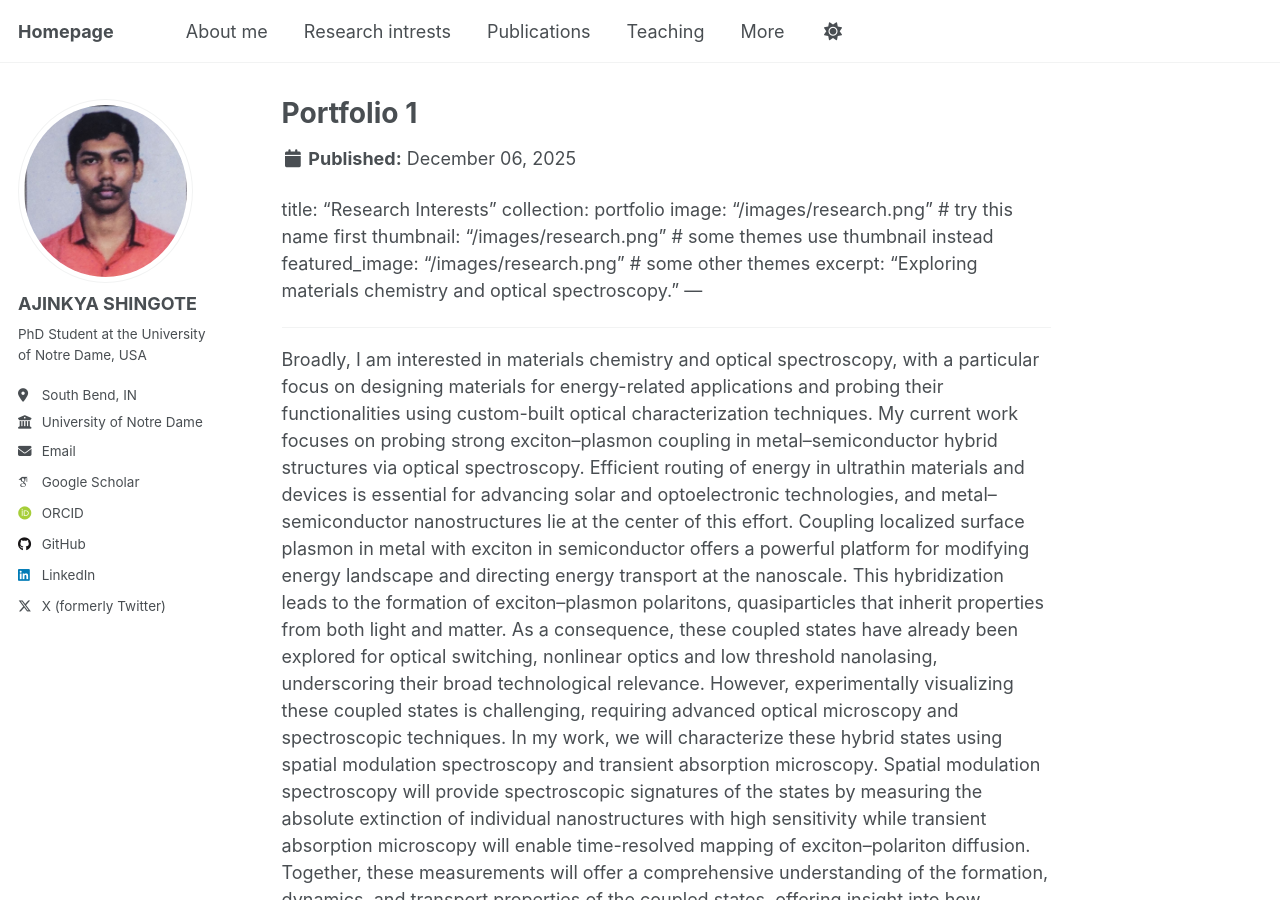
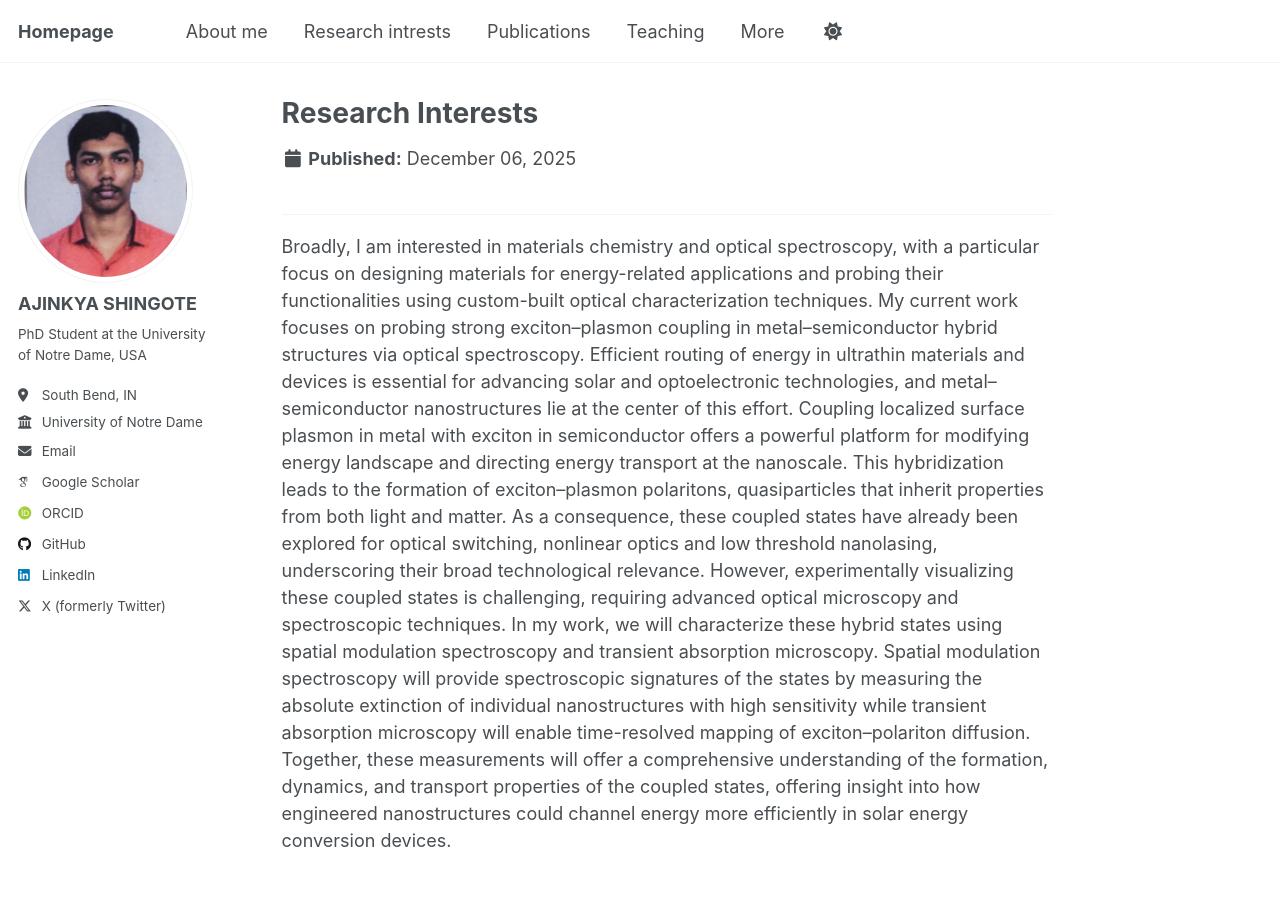
Before and after one commit to ajinkya-ss/ajinkya-ss, a Jekyll site: the page built from _portfolio/portfolio-1.md, in a window 1280 px wide and 900 px high. Built offline with Jekyll 4.4.1, drawn with Linux system fonts in a browser that asks for light colours; some web fonts are replaced; a script that is not in the unit is left out.

Commit message:
Update portfolio-1.md

```diff
--- a/_portfolio/portfolio-1.md
+++ b/_portfolio/portfolio-1.md
@@ -1,11 +1,6 @@
----
 ---
 title: "Research Interests"
 collection: portfolio
-image: "/images/research.png"      # try this name first
-thumbnail: "/images/research.png"  # some themes use thumbnail instead
-featured_image: "/images/research.png" # some other themes
-excerpt: "Exploring materials chemistry and optical spectroscopy."
 ---
 
 ---
```
